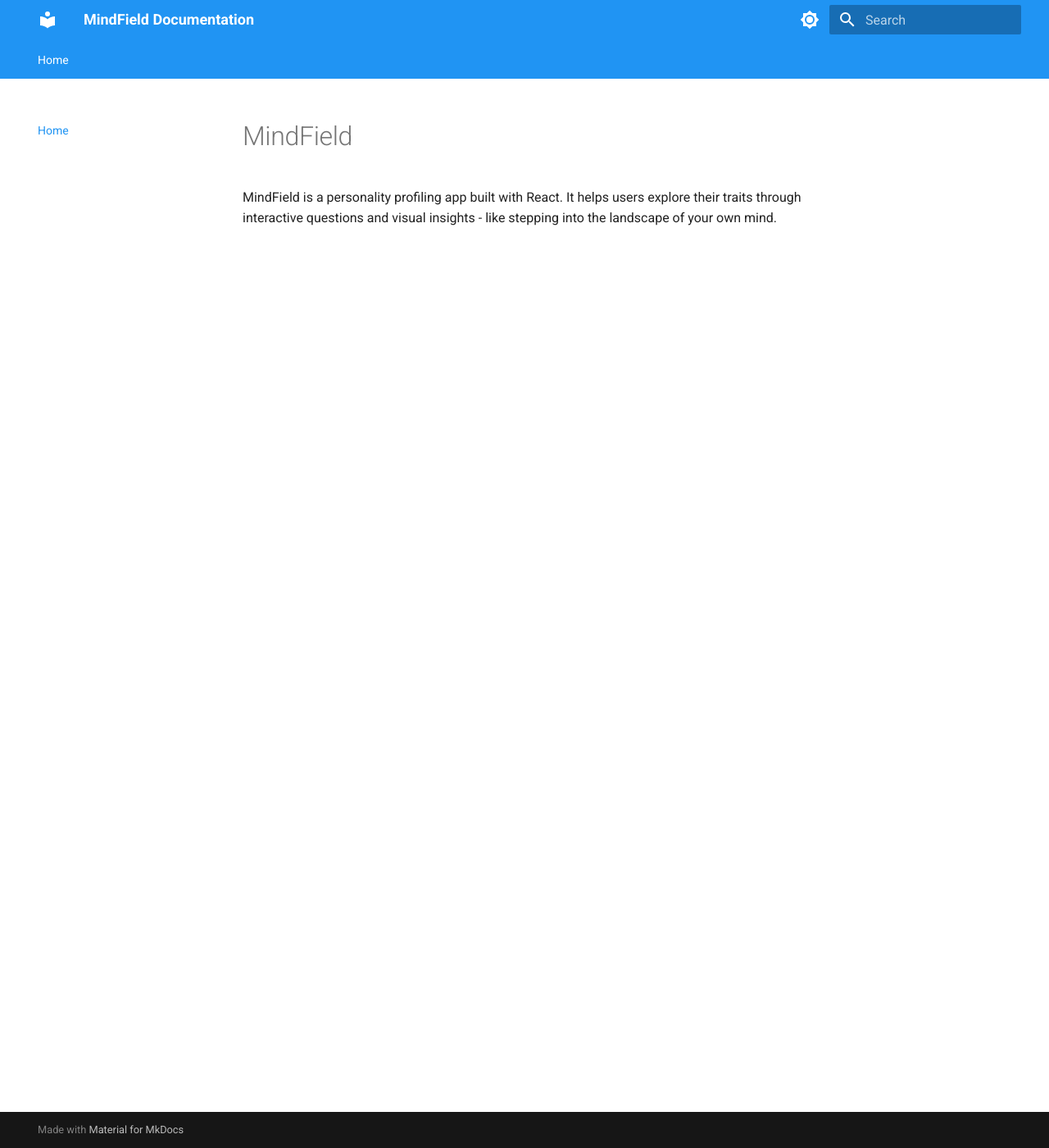
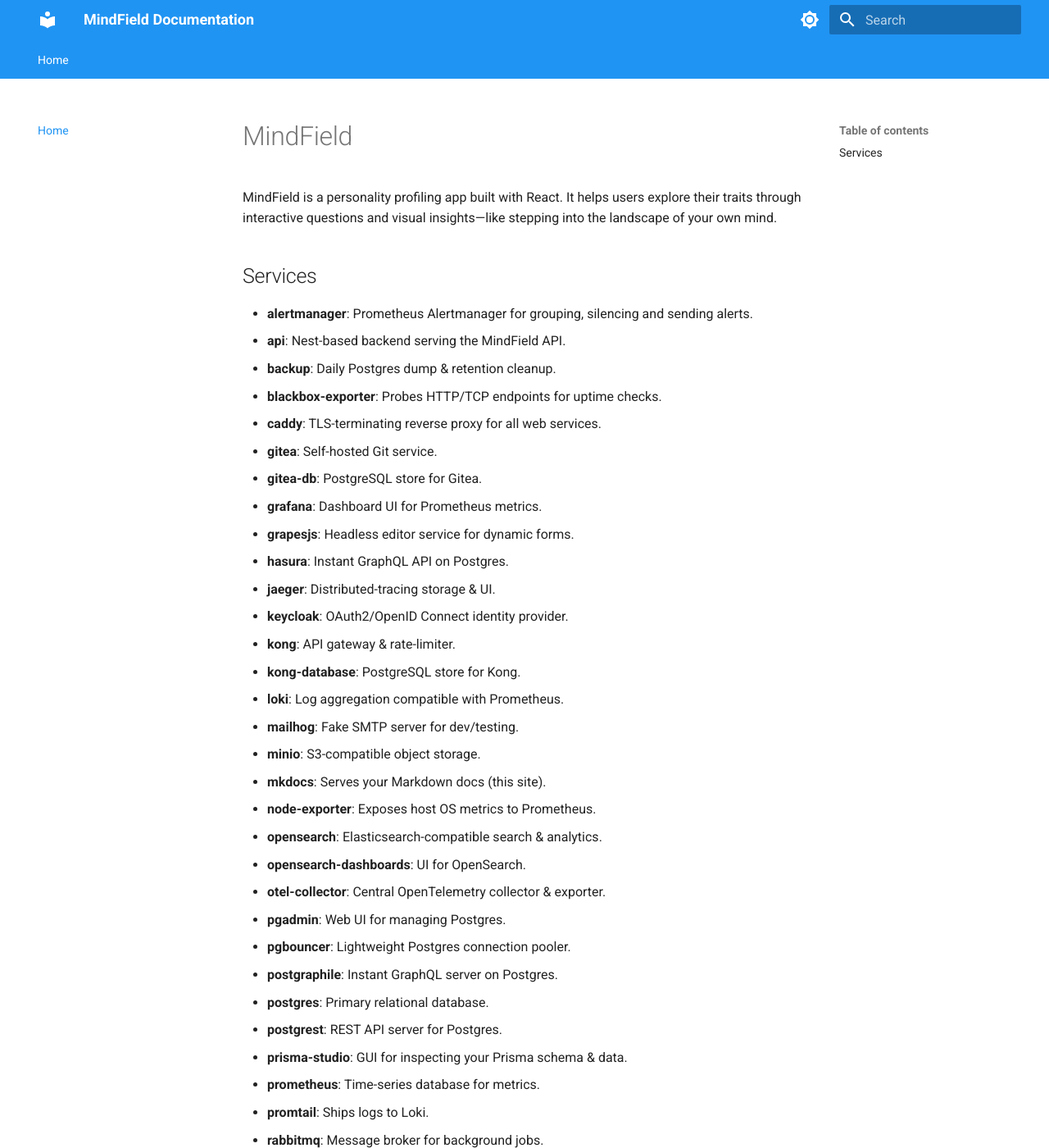
Before and after one commit to maldous/mindfield, an MkDocs documentation site: the page built from docs/content/index.md, in a window 1280 px wide and 1400 px high. Shown: the whole window at 82% size. Built offline with MkDocs 1.6.1 and Material for MkDocs 9.7.7, drawn with Linux system fonts in a browser that asks for light colours; some of the changed text lies outside the part shown.

Commit message:
1752036664

```diff
--- a/docs/content/index.md
+++ b/docs/content/index.md
@@ -1,3 +1,51 @@
 # MindField
 
-MindField is a personality profiling app built with React. It helps users explore their traits through interactive questions and visual insights - like stepping into the landscape of your own mind.
+MindField is a personality profiling app built with React. It helps users explore their traits through interactive questions and visual insights—like stepping into the landscape of your own mind.
+
+## Services
+
+- **alertmanager**: Prometheus Alertmanager for grouping, silencing and sending alerts.
+- **api**: Nest-based backend serving the MindField API.
+- **backup**: Daily Postgres dump & retention cleanup.
+- **blackbox-exporter**: Probes HTTP/TCP endpoints for uptime checks.
+- **caddy**: TLS-terminating reverse proxy for all web services.
+- **gitea**: Self-hosted Git service.
+- **gitea-db**: PostgreSQL store for Gitea.
+- **grafana**: Dashboard UI for Prometheus metrics.
+- **grapesjs**: Headless editor service for dynamic forms.
+- **hasura**: Instant GraphQL API on Postgres.
+- **jaeger**: Distributed-tracing storage & UI.
+- **keycloak**: OAuth2/OpenID Connect identity provider.
+- **kong**: API gateway & rate-limiter.
+- **kong-database**: PostgreSQL store for Kong.
+- **loki**: Log aggregation compatible with Prometheus.
+- **mailhog**: Fake SMTP server for dev/testing.
+- **minio**: S3-compatible object storage.
+- **mkdocs**: Serves your Markdown docs (this site).
+- **node-exporter**: Exposes host OS metrics to Prometheus.
+- **opensearch**: Elasticsearch-compatible search & analytics.
+- **opensearch-dashboards**: UI for OpenSearch.
+- **otel-collector**: Central OpenTelemetry collector & exporter.
+- **pgadmin**: Web UI for managing Postgres.
+- **pgbouncer**: Lightweight Postgres connection pooler.
+- **postgraphile**: Instant GraphQL server on Postgres.
+- **postgres**: Primary relational database.
+- **postgrest**: REST API server for Postgres.
+- **prisma-studio**: GUI for inspecting your Prisma schema & data.
+- **prometheus**: Time-series database for metrics.
+- **promtail**: Ships logs to Loki.
+- **rabbitmq**: Message broker for background jobs.
+- **redaction**: FastAPI-based PII redaction service.
+- **redis**: In-memory data store & cache.
+- **redoc**: OpenAPI documentation UI.
+- **render**: Service that generates PDFs/previews.
+- **sonarqube**: Continuous code-quality analysis.
+- **sonarqube-db**: PostgreSQL for SonarQube.
+- **step-ca**: Internal certificate authority.
+- **storybook**: React component explorer.
+- **submission**: Microservice handling loan submissions.
+- **swagger-ui**: Interactive API docs for `api`.
+- **transform**: Microservice that sanitises & transforms payloads.
+- **trivy**: Container image security scanner.
+- **uptime-kuma**: Self-hosted uptime monitoring dashboard.
+- **web**: Next.js frontend for MindField.
```
Also changed, not shown: 2 other files.
